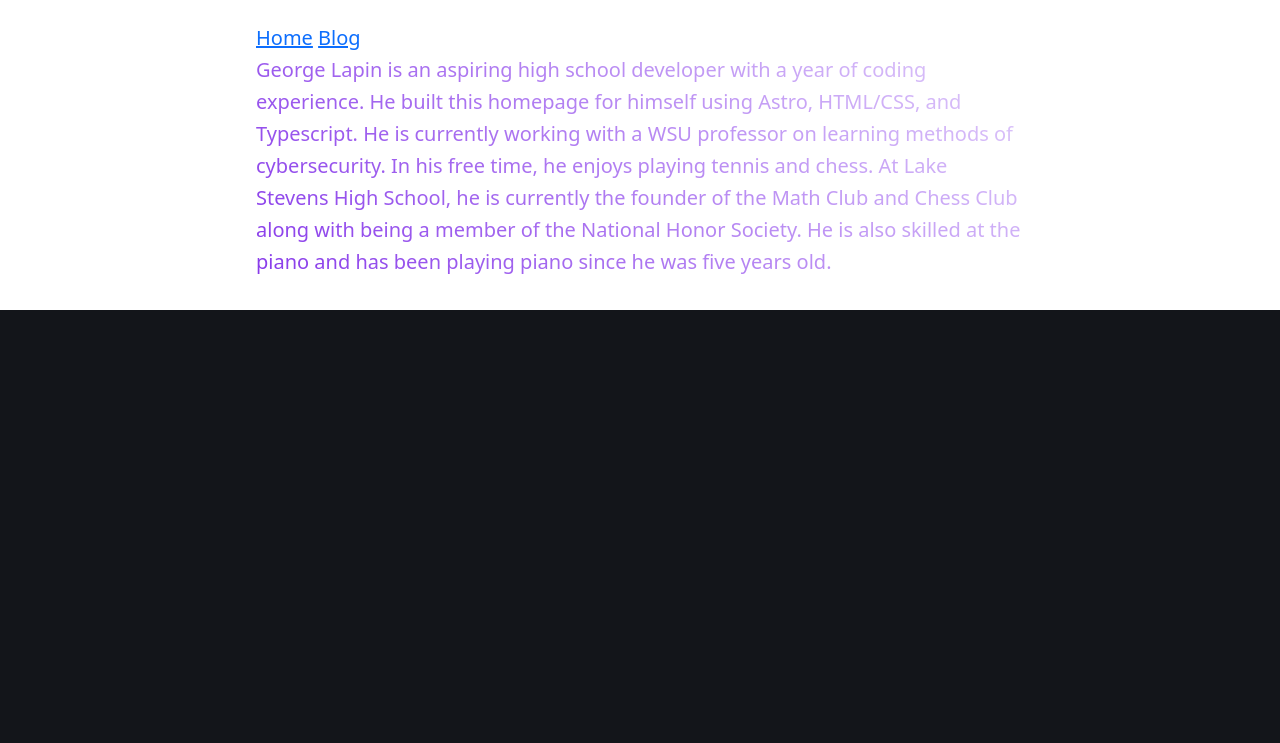
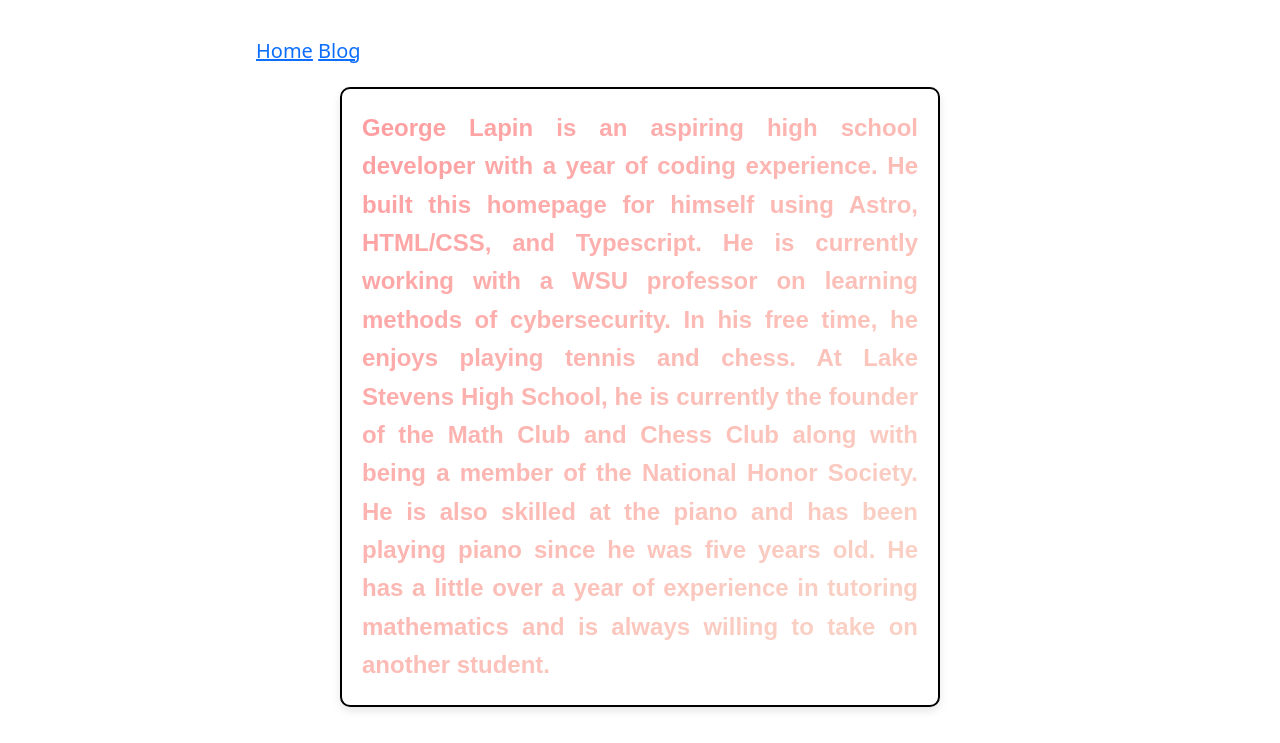
Before and after one commit to floatedbloom/georgiywebsite, an Astro site: page /about in a window 1280 px wide. Shown: the part 122-865 px from the top of the page. Before the commit the page ends 800 px from the top, so only its background shows below. Built offline with nearby package versions, Linux system fonts and the light colour scheme; Astro itself is replaced by a stand-in of ours.

Commit message:
box thing

```diff
--- a/src/layouts/Layout.astro
+++ b/src/layouts/Layout.astro
@@ -21,17 +21,6 @@
 	</body>
 </html>
 <style is:global>
-	:root {
-		--accent: 136, 58, 234;
-		--accent-light: 224, 204, 250;
-		--accent-dark: 49, 10, 101;
-		--accent-gradient: linear-gradient(
-			45deg,
-			rgb(var(--accent)),
-			rgb(var(--accent-light)) 30%,
-			white 60%
-		);
-	}
 	html {
 		font-family: system-ui, sans-serif;
 		background: #13151a;
@@ -90,17 +79,22 @@
 
 	.close:hover,
 	.close:focus {
-		color: black;
+		color: rgb(255, 255, 255);
 		text-decoration: none;
 		cursor: pointer;
 	}
 
+	:root {
+	--accent-gradient: linear-gradient(135deg, #ff9a9e, #fad0c4, #fad0c4, #f3e1e1); /* Adjusted gradient colors */
+	}
 	.text-gradient {
 		background-image: var(--accent-gradient);
 		-webkit-background-clip: text;
 		-webkit-text-fill-color: transparent;
-		background-size: 400%;
-		background-position: 0%;
+		background-size: 200%; /* Reduced background size for a less harsh effect */
+		background-position: 50%; /* Center the gradient for a smoother transition */
+		font-size: 1.2em; /* Optional: Adjust font size */
+		font-weight: bold; /* Optional: Adjust font weight */
 	}
 	.list-group {
 		display: flex;
@@ -146,6 +140,18 @@
 	.list-group-item.active:focus {
 		background-color: #0056b3;
 	}
+	.box-thing {
+		border: 2px solid #000; /* Border around the text */
+		padding: 20px; /* Padding inside the box */
+		border-radius: 10px; /* Rounded corners */
+		background: linear-gradient(135deg, #f3f3f3, #e7e7e7); /* Background gradient */
+		box-shadow: 0 4px 8px rgba(0, 0, 0, 0.1); /* Box shadow for a subtle 3D effect */
+		font-family: Arial, sans-serif; /* Font styling */
+		margin: 20px auto; /* Center the box and add margin */
+		width: 80%; /* Set the width of the box */
+		max-width: 600px; /* Maximum width of the box */
+		text-align: justify; /* Justify the text */
+	}
 
 	/* Responsive adjustments */
 	@media (max-width: 768px) {
--- a/src/pages/about.astro
+++ b/src/pages/about.astro
@@ -44,11 +44,11 @@
             <title>{pageTitle}</title>
         </head>
         <body>
-            <p class="text-gradient">
+            <p class="text-gradient box-thing">
                 George Lapin is an aspiring high school developer with a year of coding experience. He built this homepage for himself using Astro, HTML/CSS, and Typescript. He is
                 currently working with a WSU professor on learning methods of cybersecurity. In his free time, he enjoys playing tennis and chess. At Lake Stevens High School, he is currently
                 the founder of the Math Club and Chess Club along with being a member of the National Honor Society. He is also skilled at the piano and has been playing piano since he was
-                five years old.
+                five years old. He has a little over a year of experience in tutoring mathematics and is always willing to take on another student.
             </p>
         </body>
 	</main>
--- a/src/pages/index.astro
+++ b/src/pages/index.astro
@@ -62,7 +62,7 @@
 				<div class="popup-content">
 					<span class="close" id="close_popup">&times;</span>
 					<h2 class="central">Here is the date</h2>
-					<p class="central">The date is <var id="date">___</var></p>
+					<p class="central">The date is   <var id="date">___</var></p>
 				</div>
 			</div>
 			<script>
```
